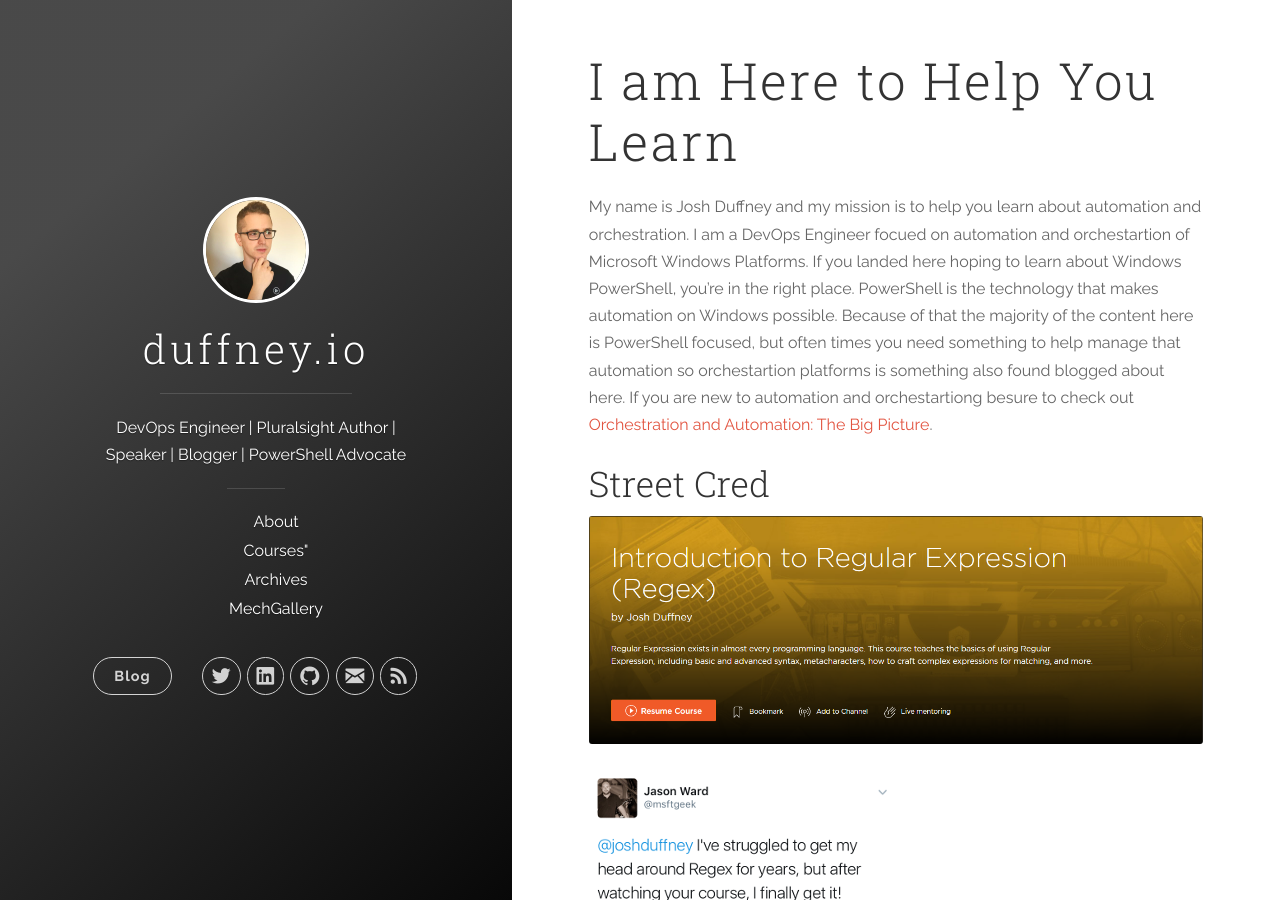
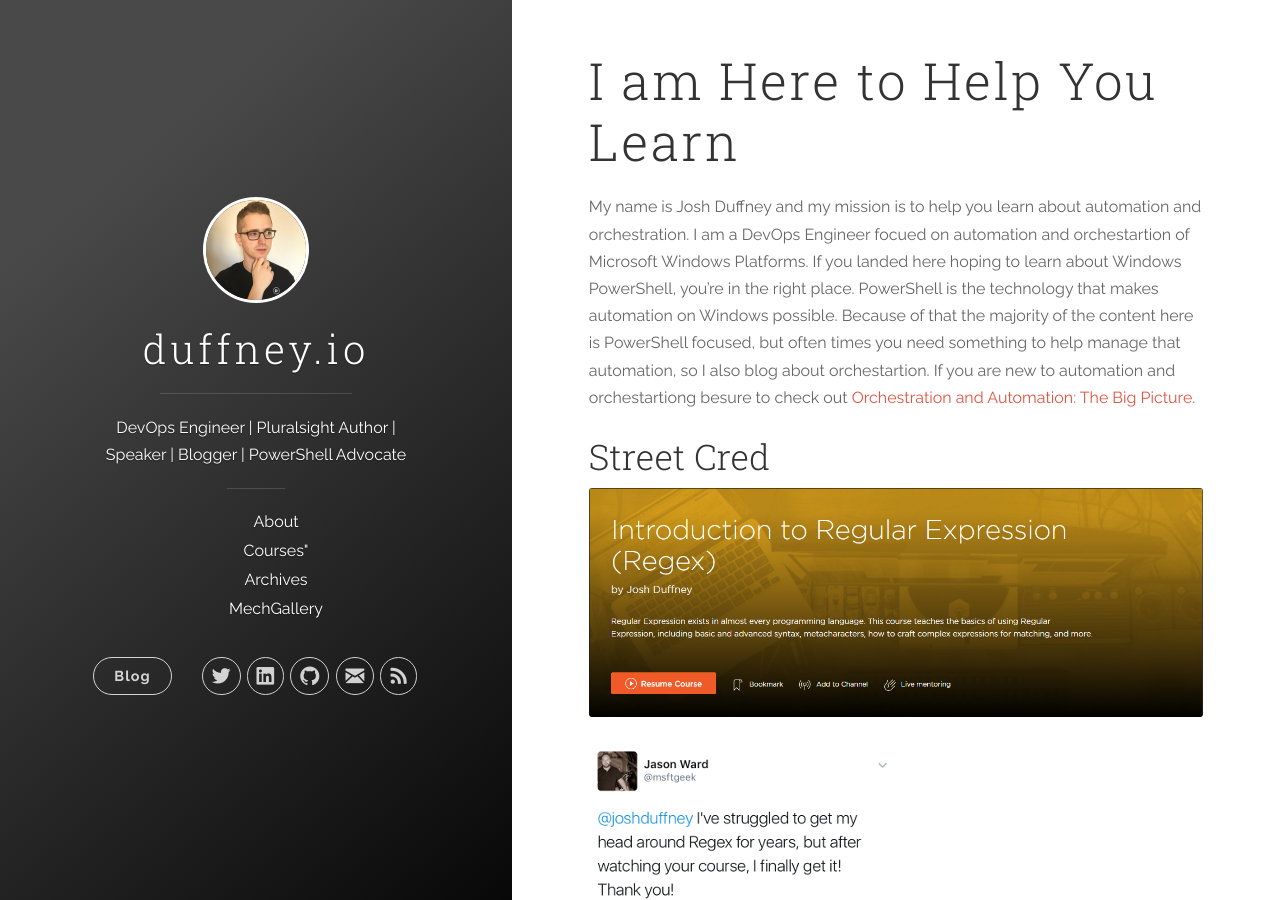
Before and after one commit to AzureDevOps3/duffney.github.io, a Jekyll site: the page built from about.md, in a window 1280 px wide and 900 px high. Built offline with Jekyll 4.4.1, drawn with Linux system fonts in a browser that asks for light colours; nearby versions of some CDN libraries.

Commit message:
updated about page

```diff
--- a/about.md
+++ b/about.md
@@ -4,7 +4,7 @@ title: I am Here to Help You Learn
 permalink: /about/
 ---
 
-My name is Josh Duffney and my mission is to help you learn about automation and orchestration. I am a DevOps Engineer focued on automation and orchestartion of Microsoft Windows Platforms. If you landed here hoping to learn about Windows PowerShell, you're in the right place. PowerShell is the technology that makes automation on Windows possible. Because of that the majority of the content here is PowerShell focused, but often times you need something to help manage that automation so orchestartion platforms is something also found blogged about here. If you are new to automation and orchestartiong besure to check out [Orchestration and Automation: The Big Picture](https://app.pluralsight.com/library/courses/orchestration-automation-big-picture).
+My name is Josh Duffney and my mission is to help you learn about automation and orchestration. I am a DevOps Engineer focued on automation and orchestartion of Microsoft Windows Platforms. If you landed here hoping to learn about Windows PowerShell, you're in the right place. PowerShell is the technology that makes automation on Windows possible. Because of that the majority of the content here is PowerShell focused, but often times you need something to help manage that automation, so I also blog about orchestartion. If you are new to automation and orchestartiong besure to check out [Orchestration and Automation: The Big Picture](https://app.pluralsight.com/library/courses/orchestration-automation-big-picture).
 
 ## Street Cred
 
```
